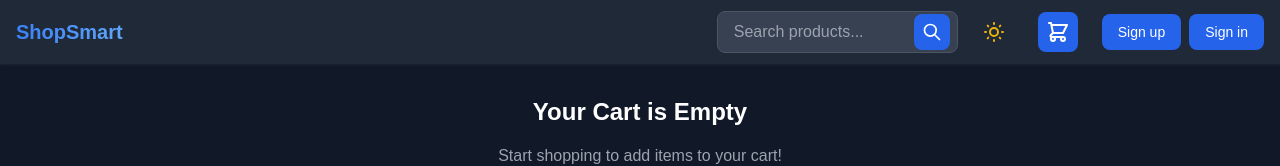
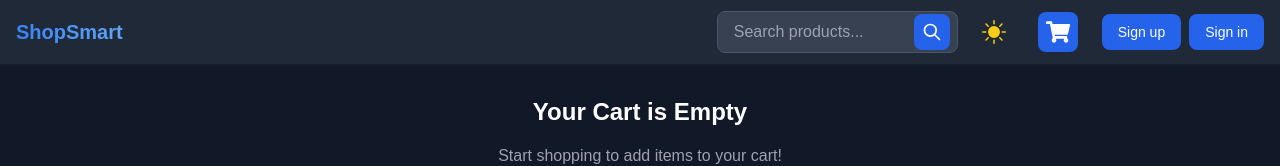
Before and after one commit to atfdeenk/milestone-2-atfdeenk-module-5, a Next.js app: page /cart in a window 1280 px wide. Both pictures are taken after a click on the button 993 px from the left and 32 px from the top of the page. Shown: the top 166 px of the page. Built offline with nearby package versions, Linux system fonts and the light colour scheme.

Commit message:
fix hydration and change dark mode toggle icon

```diff
--- a/src/components/Navbar.tsx
+++ b/src/components/Navbar.tsx
@@ -3,7 +3,8 @@ import Link from 'next/link';
 import { useRouter } from 'next/router';
 import { CartItem } from '../types';
 import { useTheme } from '../context/ThemeContext';
-import { FaSun, FaMoon, FaShoppingCart, FaUser, FaBars, FaTimes } from 'react-icons/fa';
+import { FaShoppingCart, FaUser, FaBars, FaTimes } from 'react-icons/fa';
+import { BsSunFill, BsMoonStarsFill } from 'react-icons/bs';
 
 const Navbar = () => {
   const router = useRouter();
@@ -198,13 +199,9 @@ const Navbar = () => {
               aria-label="Toggle dark mode"
             >
               {theme === 'dark' ? (
-                <svg xmlns="http://www.w3.org/2000/svg" className="h-6 w-6 text-gray-500 dark:text-gray-400" fill="none" viewBox="0 0 24 24" stroke="currentColor">
-                  <path strokeLinecap="round" strokeLinejoin="round" strokeWidth={2} d="M12 3v1m0 16v1m9-9h-1M4 12H3m15.364 6.364l-.707-.707M6.343 6.343l-.707-.707m12.728 0l-.707.707M6.343 17.657l-.707.707M16 12a4 4 0 11-8 0 4 4 0 018 0z" />
-                </svg>
+                <BsSunFill className="h-6 w-6 text-yellow-400" />
               ) : (
-                <svg xmlns="http://www.w3.org/2000/svg" className="h-6 w-6 text-gray-500 dark:text-gray-400" fill="none" viewBox="0 0 24 24" stroke="currentColor">
-                  <path strokeLinecap="round" strokeLinejoin="round" strokeWidth={2} d="M20.354 15.354A9 9 0 018.646 3.646 9.003 9.003 0 0012 21a9.003 9.003 0 008.354-5.646z" />
-                </svg>
+                <BsMoonStarsFill className="h-6 w-6 text-blue-500" />
               )}
             </button>
 
@@ -214,12 +211,10 @@ const Navbar = () => {
               className="p-2 rounded-lg hover:bg-gray-100 dark:hover:bg-gray-600 transition-colors duration-200 relative"
               aria-label="Shopping cart"
             >
-              <svg xmlns="http://www.w3.org/2000/svg" className="h-6 w-6 text-gray-500 dark:text-gray-400" fill="none" viewBox="0 0 24 24" stroke="currentColor">
-                <path strokeLinecap="round" strokeLinejoin="round" strokeWidth={2} d="M3 3h2l.4 2M7 13h10l4-8H5.4M7 13L5.4 5M7 13l-2.293 2.293c-.63.63-.184 1.707.707 1.707H17m0 0a2 2 0 100 4 2 2 0 000-4zm-8 2a2 2 0 11-4 0 2 2 0 014 0z" />
-              </svg>
+              <FaShoppingCart className="h-6 w-6 text-gray-500 dark:text-gray-400" />
               {cartItems.length > 0 && (
-                <span className="absolute -top-1 -right-1 bg-red-500 text-white text-xs w-5 h-5 flex items-center justify-center rounded-full">
-                  {cartItems.reduce((total, item) => total + item.quantity, 0)}
+                <span className="absolute -top-1 -right-1 bg-red-500 dark:bg-red-600 text-white text-xs w-5 h-5 flex items-center justify-center rounded-full">
+                  {cartItems.reduce((sum, item) => sum + item.quantity, 0)}
                 </span>
               )}
             </button>
@@ -373,13 +368,9 @@ const Navbar = () => {
                 aria-label="Toggle dark mode"
               >
                 {theme === 'dark' ? (
-                  <svg xmlns="http://www.w3.org/2000/svg" className="h-6 w-6 text-yellow-500" fill="none" viewBox="0 0 24 24" stroke="currentColor">
-                    <path strokeLinecap="round" strokeLinejoin="round" strokeWidth={2} d="M12 3v1m0 16v1m9-9h-1M4 12H3m15.364 6.364l-.707-.707M6.343 6.343l-.707-.707m12.728 0l-.707.707M6.343 17.657l-.707.707M16 12a4 4 0 11-8 0 4 4 0 018 0z" />
-                  </svg>
+                  <BsSunFill className="h-6 w-6 text-yellow-400" />
                 ) : (
-                  <svg xmlns="http://www.w3.org/2000/svg" className="h-6 w-6 text-gray-500" fill="none" viewBox="0 0 24 24" stroke="currentColor">
-                    <path strokeLinecap="round" strokeLinejoin="round" strokeWidth={2} d="M20.354 15.354A9 9 0 018.646 3.646 9.003 9.003 0 0012 21a9.003 9.003 0 008.354-5.646z" />
-                  </svg>
+                  <BsMoonStarsFill className="h-6 w-6 text-blue-500" />
                 )}
               </button>
               {/* Cart and Profile buttons */}
@@ -388,9 +379,7 @@ const Navbar = () => {
                 onClick={handleCartClick}
                 className="relative p-2 bg-blue-500 dark:bg-blue-600 text-white rounded-lg hover:bg-blue-600 dark:hover:bg-blue-500 transition-colors duration-200"
               >
-                <svg className="h-6 w-6" fill="none" viewBox="0 0 24 24" stroke="currentColor">
-                  <path strokeLinecap="round" strokeLinejoin="round" strokeWidth={2} d="M3 3h2l.4 2M7 13h10l4-8H5.4M7 13L5.4 5M7 13l-2.293 2.293c-.63.63-.184 1.707.707 1.707H17m0 0a2 2 0 100 4 2 2 0 000-4zm-8 2a2 2 0 11-4 0 2 2 0 014 0z" />
-                </svg>
+                <FaShoppingCart className="h-6 w-6" />
                 {cartItems.length > 0 && (
                   <span className="absolute -top-1 -right-1 bg-red-500 dark:bg-red-600 text-white text-xs w-5 h-5 flex items-center justify-center rounded-full animate-pulse">
                     {cartItems.reduce((sum, item) => sum + item.quantity, 0)}
--- a/src/context/ThemeContext.tsx
+++ b/src/context/ThemeContext.tsx
@@ -10,26 +10,36 @@ interface ThemeContextType {
 const ThemeContext = createContext<ThemeContextType | undefined>(undefined);
 
 export const ThemeProvider = ({ children }: { children: React.ReactNode }) => {
-  const [theme, setTheme] = useState<Theme>(() => {
-    if (typeof window !== 'undefined') {
-      const savedTheme = localStorage.getItem('theme');
-      return (savedTheme === 'dark' ? 'dark' : 'light') as Theme;
-    }
-    return 'light';
-  });
+  const [theme, setTheme] = useState<Theme>('light');
+  const [mounted, setMounted] = useState(false);
 
   useEffect(() => {
+    setMounted(true);
+    const savedTheme = localStorage.getItem('theme');
+    if (savedTheme === 'dark') {
+      setTheme('dark');
+    }
+  }, []);
+
+  useEffect(() => {
+    if (!mounted) return;
+
     if (theme === 'dark') {
       document.documentElement.classList.add('dark');
     } else {
       document.documentElement.classList.remove('dark');
     }
     localStorage.setItem('theme', theme);
-  }, [theme]);
+  }, [theme, mounted]);
 
   const toggleTheme = () => {
     setTheme(prevTheme => prevTheme === 'light' ? 'dark' : 'light');
   };
+
+  // Prevent hydration mismatch by not rendering until mounted
+  if (!mounted) {
+    return null;
+  }
 
   return (
     <ThemeContext.Provider value={{ theme, toggleTheme }}>
```
